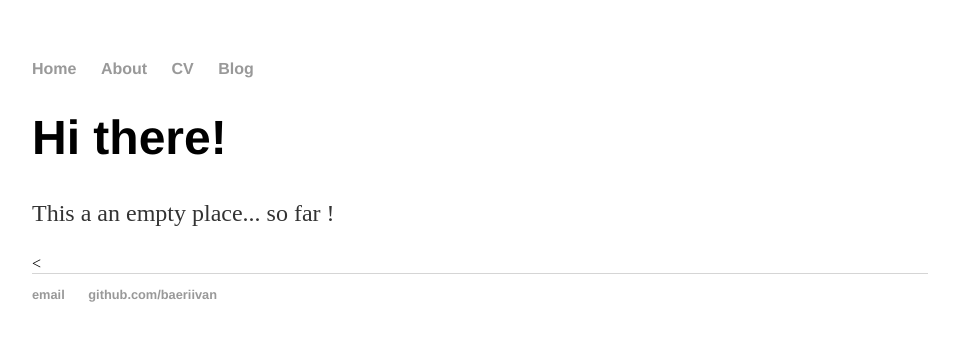
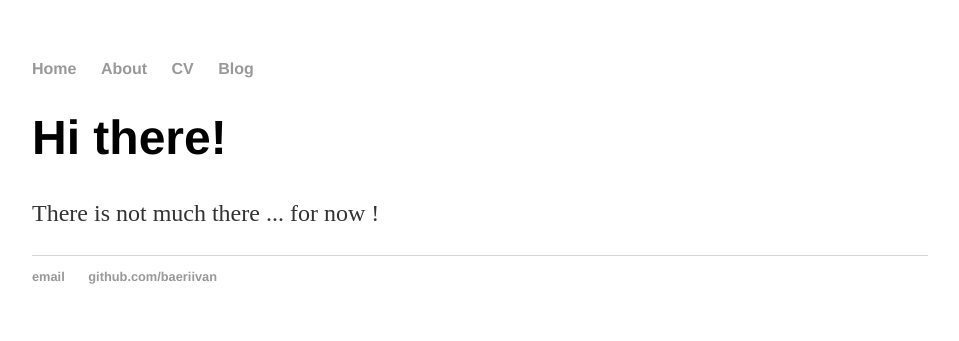
Before and after one commit to baeriivan/baeriivan.github.io, a Jekyll site: the page built from index.html, in a window 1280 px wide. Shown: the top 341 px of the page, without its empty margins (160-1119 px from the left). Built offline with Jekyll 4.4.1, drawn with Linux system fonts in a browser that asks for light colours.

Commit message:
Update index.html

```diff
--- a/index.html
+++ b/index.html
@@ -1,29 +1,8 @@
-<!DOCTYPE html>
-<html>
-	<head>
-		<title>Ivan's page</title>
-		<link rel="stylesheet" type="text/css" href="/css/main.css">
-	</head>
-	<body>
-		<nav>
-    		<ul>
-        		<li><a href="/">Home</a></li>
-	        	<li><a href="/about">About</a></li>
-        		<li><a href="/cv">CV</a></li>
-        		<li><a href="/blog">Blog</a></li>
-    		</ul>
-		</nav>
-		<div class="container">
-    		<div class="blurb">
-        		<h1>Hi there!</h1>
-				<p>This a an empty place... so far !</p>
-    		</div>
-		</div><
-		<footer>
-    		<ul>
-        		<li><a href="mailto:baeriivan@gmail.com">email</a></li>
-        		<li><a href="https://github.com/baeriivan">github.com/baeriivan</a></li>
-			</ul>
-		</footer>
-	</body>
-</html>
+---
+layout: default
+title: Ivan's blog
+---
+<div class="blurb">
+	<h1>Hi there!</h1>
+	<p>There is not much there ... for now !</p>
+</div>
```
